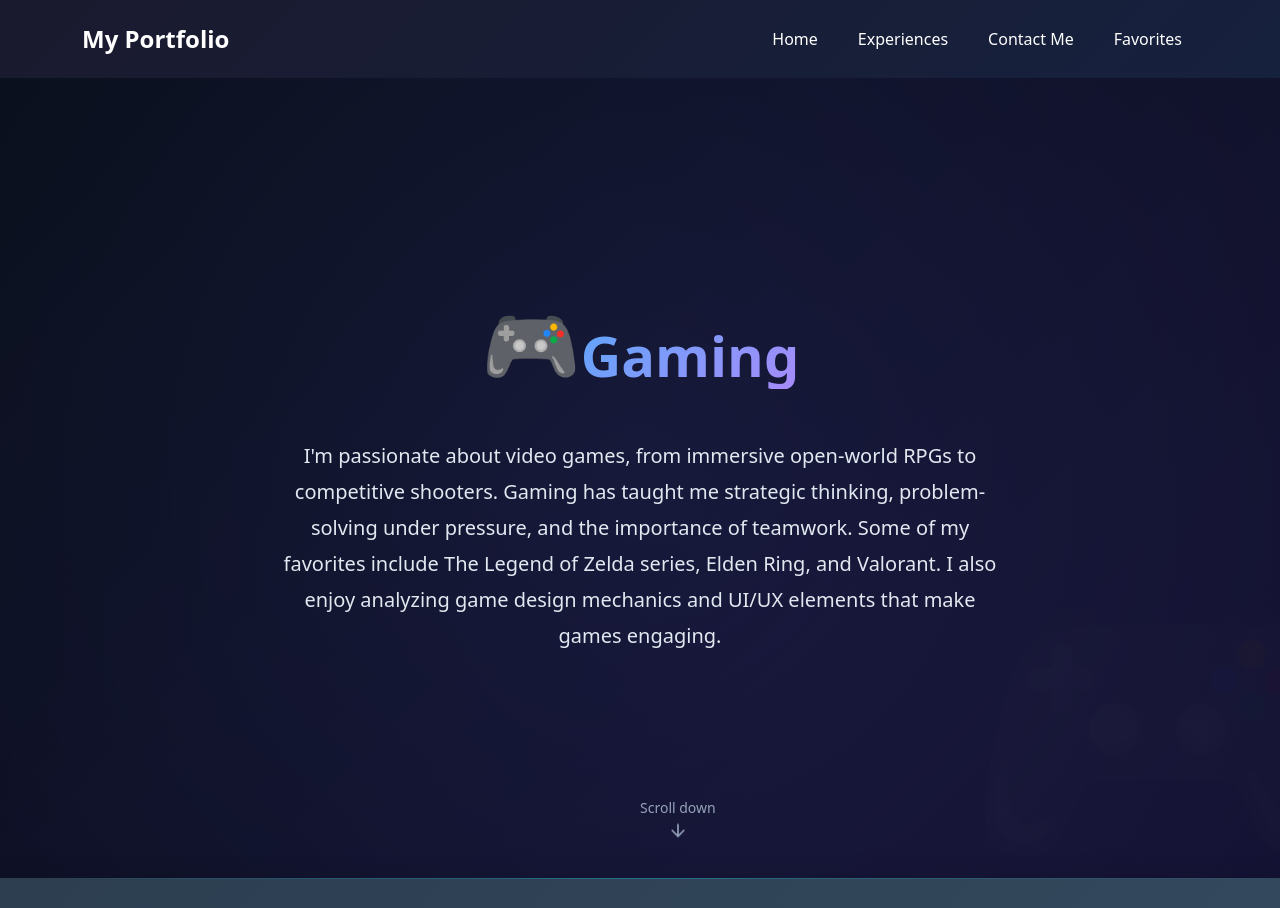
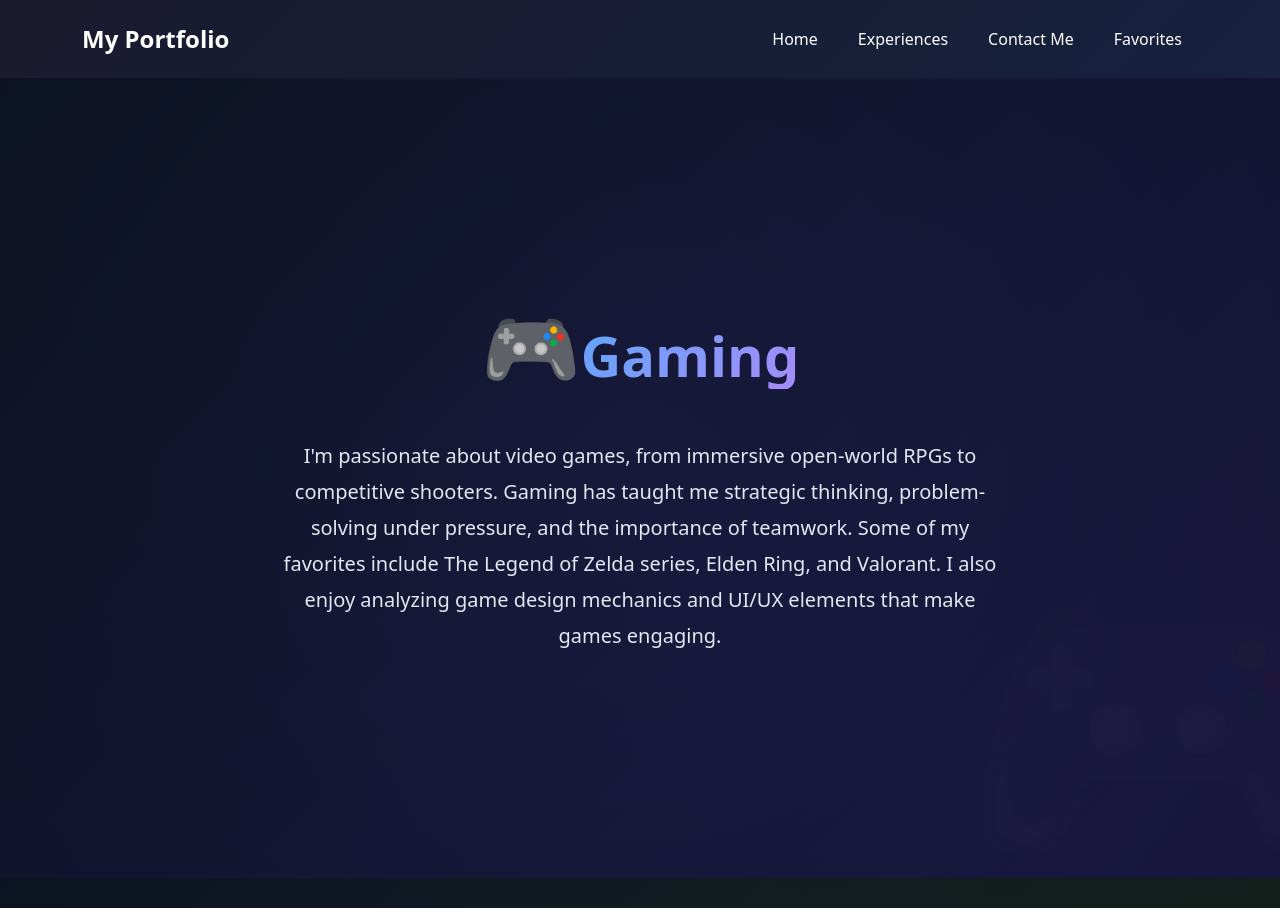
Before and after one commit to Bob-Hereijgers/Portfolio, a React (Create React App) app: page /hobbies in a window 1280 px wide. Shown: the top 908 px of the page. Built offline with nearby package versions, Linux system fonts and the light colour scheme.

Commit message:
scroll bar issue

```diff
--- a/src/components/HobbiesPage/HobbiesPage.tsx
+++ b/src/components/HobbiesPage/HobbiesPage.tsx
@@ -17,12 +17,6 @@ const HobbiesPage: React.FC = () => {
               I also enjoy analyzing game design mechanics and UI/UX elements that make games engaging.
             </p>
           </div>
-          <div className="scroll-indicator">
-            <span>Scroll down</span>
-            <svg className="scroll-arrow" viewBox="0 0 24 24" fill="none" xmlns="http://www.w3.org/2000/svg">
-              <path d="M12 5V19M12 19L5 12M12 19L19 12" stroke="currentColor" strokeWidth="2" strokeLinecap="round" strokeLinejoin="round"/>
-            </svg>
-          </div>
         </div>
       </section>
 
@@ -38,12 +32,6 @@ const HobbiesPage: React.FC = () => {
               me discipline, consistency, and goal-setting—qualities that translate directly to my professional
               life. I believe in the philosophy of continuous improvement, whether in the gym or at my desk.
             </p>
-          </div>
-          <div className="scroll-indicator">
-            <span>Scroll down</span>
-            <svg className="scroll-arrow" viewBox="0 0 24 24" fill="none" xmlns="http://www.w3.org/2000/svg">
-              <path d="M12 5V19M12 19L5 12M12 19L19 12" stroke="currentColor" strokeWidth="2" strokeLinecap="round" strokeLinejoin="round"/>
-            </svg>
           </div>
         </div>
       </section>
@@ -61,7 +49,6 @@ const HobbiesPage: React.FC = () => {
               and leadership. Some of my favorite authors include Yuval Noah Harari, Andy Weir, and Robert C. Martin.
             </p>
           </div>
-          {/* No scroll indicator on last section */}
         </div>
       </section>
     </div>
--- a/src/components/HobbiesPage/hobbiespage.css
+++ b/src/components/HobbiesPage/hobbiespage.css
@@ -1,24 +1,16 @@
 /* hobbiespage.css */
-/* Hobbies Page - Full Screen Vertical Sections */
+/* Hobbies Page - Full Screen Sections with Main Page Scroll */
 
-* {
-  margin: 0;
-  padding: 0;
-  box-sizing: border-box;
-}
-
+/* Remove the nested scrollbar - let the main page handle scrolling */
 .hobbies-page {
-  height: 100vh;
-  overflow-y: scroll;
-  scroll-snap-type: y mandatory;
-  scroll-behavior: smooth;
+  width: 100%;
+  background-color: #0f172a;
 }
 
 /* Each section takes full viewport height */
 .hobby-section {
-  height: 100vh;
+  min-height: 100vh;
   width: 100%;
-  scroll-snap-align: start;
   display: flex;
   align-items: center;
   justify-content: center;
@@ -30,7 +22,7 @@
 .section-content {
   max-width: 800px;
   margin: 0 auto;
-  padding: 2rem;
+  padding: 4rem 2rem;
   text-align: center;
   animation: fadeInUp 0.8s ease-out;
   z-index: 2;
@@ -63,34 +55,6 @@
   line-height: 1.8;
   color: #e2e8f0;
   margin-bottom: 1rem;
-}
-
-/* Scroll Indicator */
-.scroll-indicator {
-  position: absolute;
-  bottom: 2rem;
-  left: 50%;
-  transform: translateX(-50%);
-  display: flex;
-  flex-direction: column;
-  align-items: center;
-  gap: 0.5rem;
-  color: #94a3b8;
-  font-size: 0.875rem;
-  animation: fadeInUp 1s ease-out 0.5s both;
-  cursor: pointer;
-  transition: color 0.3s ease;
-  z-index: 2;
-}
-
-.scroll-indicator:hover {
-  color: #60a5fa;
-}
-
-.scroll-arrow {
-  width: 20px;
-  height: 20px;
-  animation: bounce 1.5s ease-in-out infinite;
 }
 
 /* Background Colors for Each Section */
@@ -147,7 +111,7 @@
   left: 0;
   right: 0;
   bottom: 0;
-  background: radial-gradient(circle at center, transparent 0%, rgba(0, 0, 0, 0.3) 100%);
+  background: radial-gradient(circle at center, transparent 0%, rgba(0, 0, 0, 0.2) 100%);
   pointer-events: none;
 }
 
@@ -172,29 +136,15 @@
   }
 }
 
-/* Hide scroll indicator on last section */
-.hobby-section:last-child .scroll-indicator {
-  display: none;
-}
-
 /* Responsive Design */
 @media (max-width: 768px) {
   .section-content {
-    padding: 1.5rem;
+    padding: 2rem 1.5rem;
   }
 
   .hobby-icon {
     font-size: 3.5rem;
     margin-bottom: 1.5rem;
-  }
-
-  .scroll-indicator {
-    bottom: 1.5rem;
-  }
-
-  .scroll-arrow {
-    width: 16px;
-    height: 16px;
   }
 
   .hobby-section::before {
@@ -205,43 +155,16 @@
 }
 
 @media (max-width: 480px) {
+  .section-content {
+    padding: 1.5rem;
+  }
+
   .hobby-icon {
     font-size: 2.5rem;
     margin-bottom: 1rem;
-  }
-
-  .scroll-indicator span {
-    font-size: 0.75rem;
-  }
-
-  .scroll-indicator {
-    bottom: 1rem;
   }
 
   .hobby-section::before {
     font-size: 8rem;
   }
 }
-
-/* Optional: Custom scrollbar */
-.hobbies-page::-webkit-scrollbar {
-  width: 8px;
-}
-
-.hobbies-page::-webkit-scrollbar-track {
-  background: #1e293b;
-}
-
-.hobbies-page::-webkit-scrollbar-thumb {
-  background: #60a5fa;
-  border-radius: 4px;
-}
-
-.hobbies-page::-webkit-scrollbar-thumb:hover {
-  background: #a78bfa;
-}
-
-/* Smooth transitions */
-.hobby-section {
-  transition: background 0.3s ease;
-}
```
